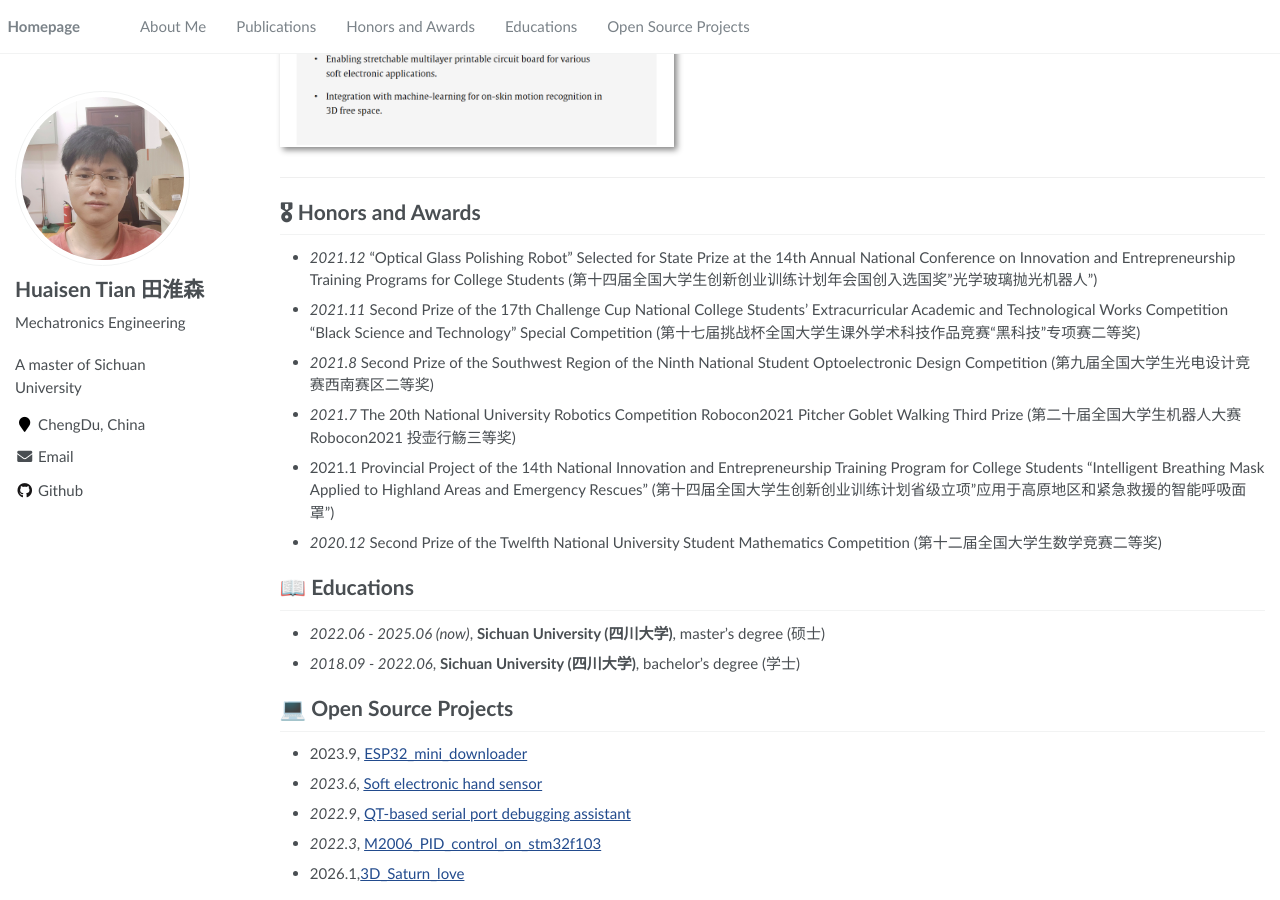
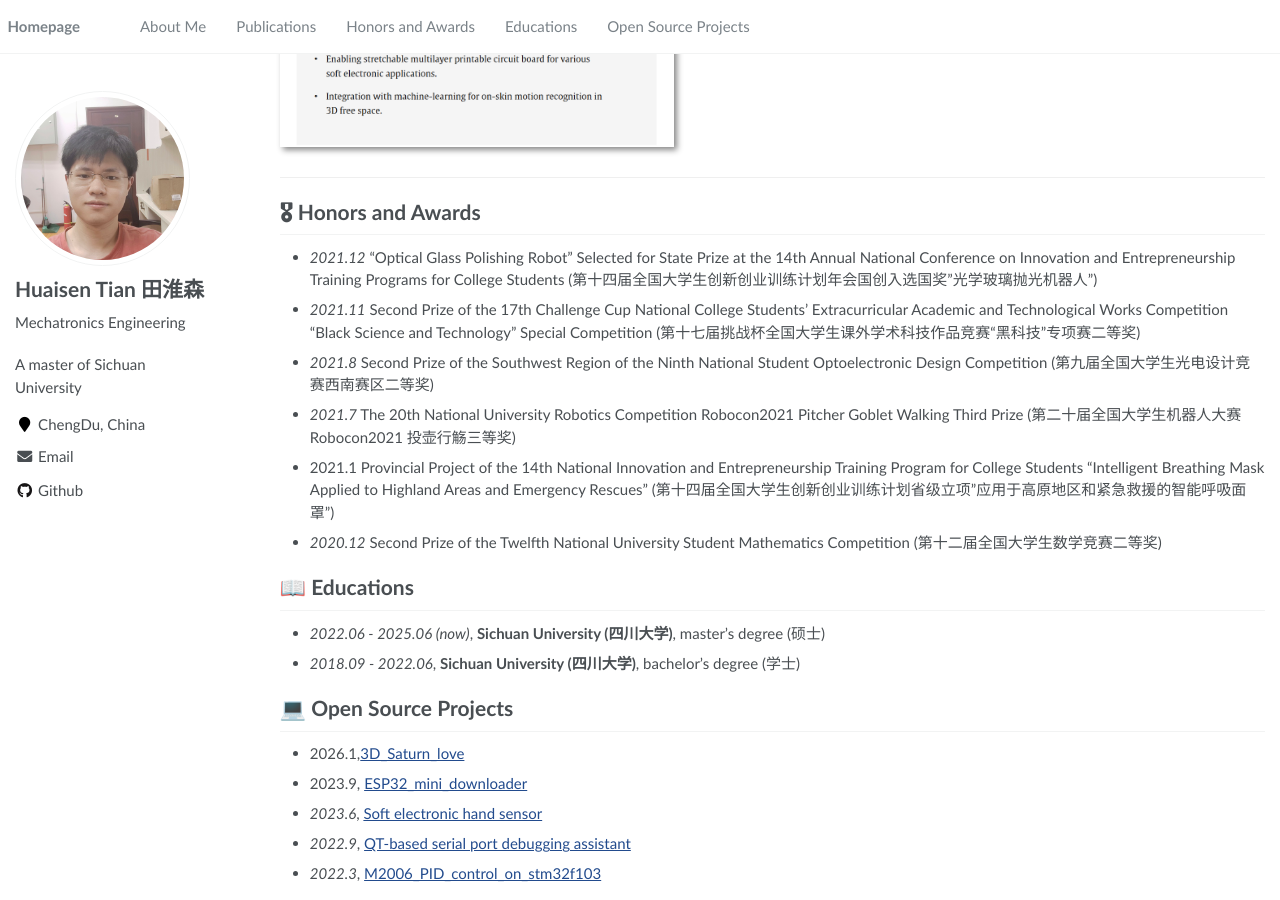
Before and after one commit to HuaisenTian/HuaisenTian.github.io, a Jekyll site: the page built from _pages/about.md, in a window 1280 px wide and 900 px high, scrolled down 1264 px. Built offline with Jekyll 4.4.1, drawn with Linux system fonts in a browser that asks for light colours.

```diff
--- a/_pages/about.md
+++ b/_pages/about.md
@@ -58,10 +58,8 @@ Shipeng Wang (Co-first author), **Huaisen Tian** (Co-first author), Yawen Wang,
 
 # 💻 Open Source Projects
 
+- 2026.1,[3D_Saturn_love](https://huaisentian.github.io/saturn_love)
 - 2023.9, [ESP32_mini_downloader](https://github.com/HuaisenTian/ESP32_mini_download)
-
 - *2023.6*, [Soft electronic hand sensor](https://github.com/HuaisenTian/soft-hand)
 - *2022.9*, [QT-based serial port debugging assistant](https://github.com/HuaisenTian/serial_wave_port)
 - *2022.3*, [M2006_PID_control_on_stm32f103](https://github.com/HuaisenTian/M2006-3508_motor_control_on_STM32F103)
-
-- 2026.1,[3D_Saturn_love](https://huaisentian.github.io/saturn_love)
```
